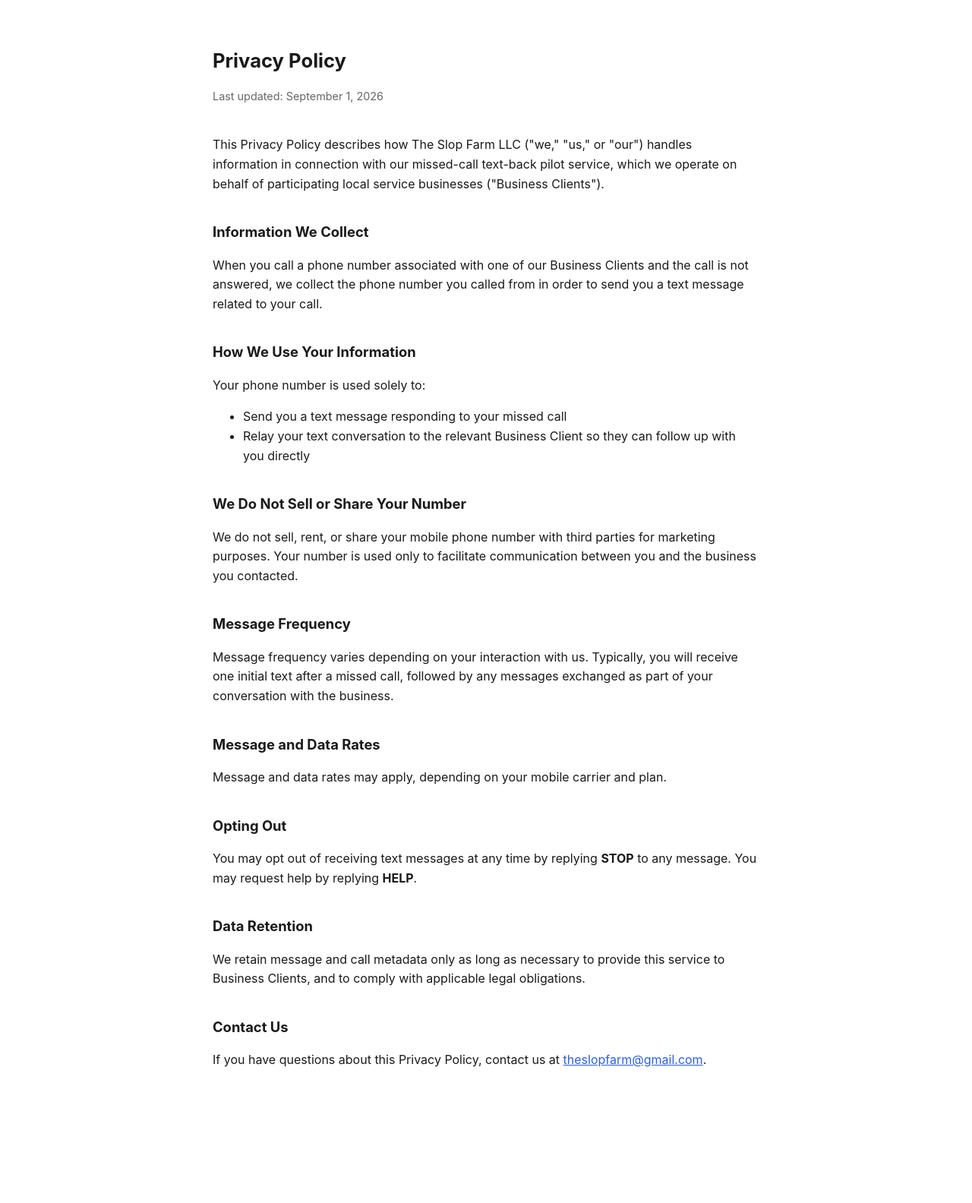
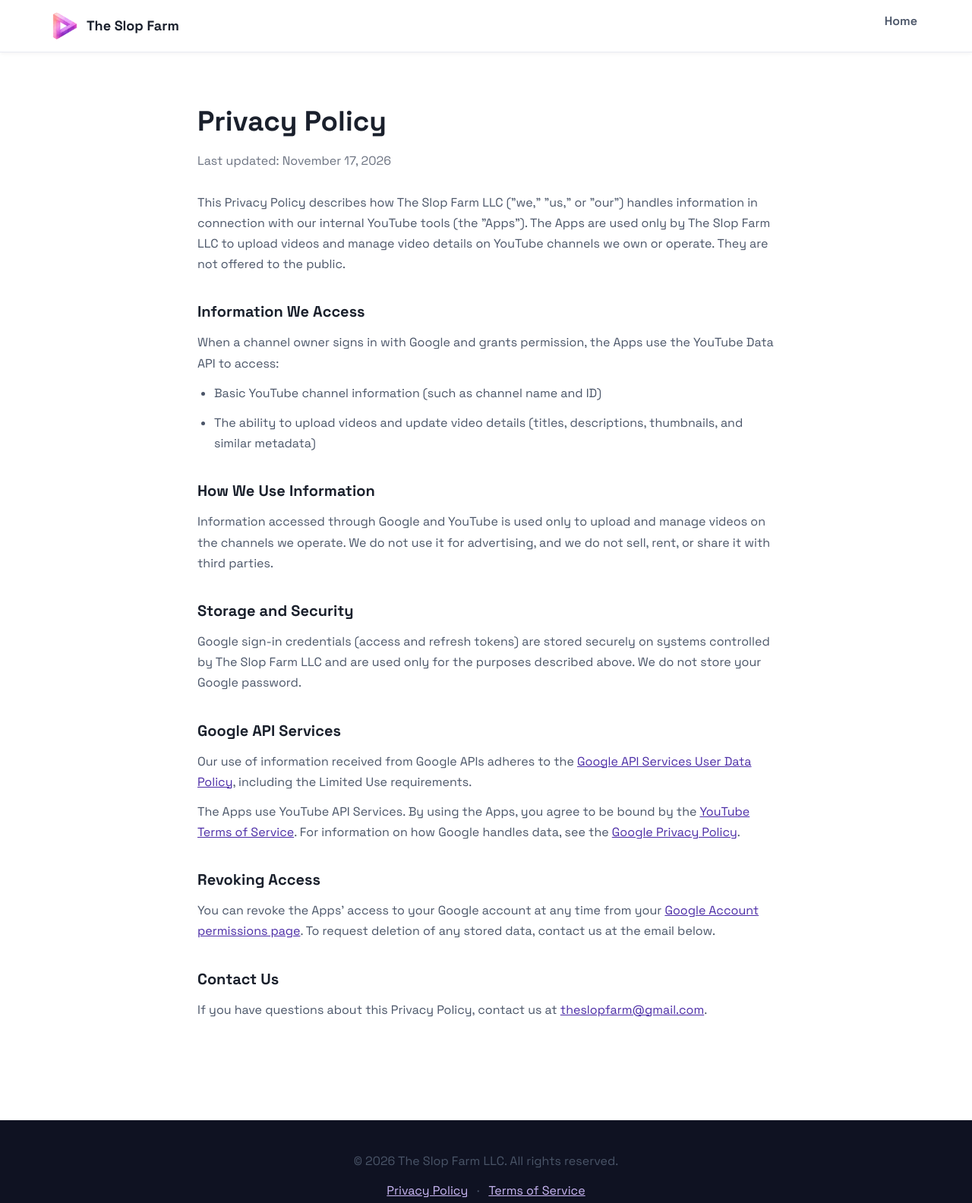
Before and after one commit to 3lmosfire/slop-farm-site, a plain HTML site: page privacy.html in a window 1280 px wide. Shown: the whole page at 76% size. Before the commit the page ends 1469 px from the top, so only its background shows below. Drawn offline with Linux system fonts and the light colour scheme.

Commit message:
Revise privacy policy and add navigation
Updated the privacy policy to reflect changes in services and added a navigation bar.

```diff
--- a/privacy.html
+++ b/privacy.html
@@ -1,58 +1,79 @@
 <!DOCTYPE html>
 <html lang="en">
 <head>
-<meta charset="UTF-8">
-<meta name="viewport" content="width=device-width, initial-scale=1.0">
-<title>Privacy Policy — The Slop Farm LLC</title>
+  <meta charset="UTF-8" />
+  <meta name="viewport" content="width=device-width, initial-scale=1" />
+  <title>Privacy Policy – The Slop Farm</title>
+  <link rel="icon" href="/favicon.ico">
+  <meta name="theme-color" content="#7A2CD6">
+  <link href="https://fonts.googleapis.com/css2?family=Space+Grotesk:wght@400;600;700&display=swap" rel="stylesheet">
   <style>
-  body {
-    font-family: -apple-system, BlinkMacSystemFont, "Segoe UI", Roboto, Helvetica, Arial, sans-serif;
-    max-width: 720px;
-    margin: 60px auto;
-    padding: 0 20px;
-    line-height: 1.6;
-    color: #1a1a1a;
-  }
-  h1 { font-size: 1.6em; margin-bottom: 4px; }
-  .updated { color: #666; font-size: 0.9em; margin-bottom: 40px; }
-  h2 { font-size: 1.15em; margin-top: 36px; }
-  a { color: #2b5fd9; }
+    *{margin:0;padding:0;box-sizing:border-box}
+    body{font-family:"Space Grotesk",sans-serif;background:#fff;color:#1a202c;line-height:1.7}
+    nav{background:#fff;border-bottom:1px solid #e8eaf2;padding:12px 0;box-shadow:0 1px 6px rgba(16,20,40,.06)}
+    .nav-container{max-width:1200px;margin:0 auto;padding:0 20px;display:flex;align-items:center;gap:16px}
+    .brand{display:flex;align-items:center;gap:10px;text-decoration:none;color:#1a202c;font-weight:700;font-size:1.125rem}
+    .brand img{width:44px;height:44px;display:block}
+    .nav-links{display:flex;gap:1.25rem;list-style:none;margin-left:auto}
+    .nav-links a{color:#4a5568;text-decoration:none;font-weight:600;padding:8px 12px;border-radius:10px}
+    .nav-links a:hover{background:#F5EEFF;color:#2d3748}
+    main{max-width:800px;margin:0 auto;padding:60px 20px}
+    h1{font-size:2.3rem;margin-bottom:6px}
+    .updated{color:#6b7280;margin-bottom:28px}
+    h2{font-size:1.25rem;margin:32px 0 10px}
+    p,li{color:#4a5568;margin-bottom:12px}
+    ul{padding-left:22px}
+    a{color:#4b2ca6}
+    footer{background:#0f1222;color:#fff;text-align:center;padding:40px 0;margin-top:60px}
+    footer a{color:#cbb8f5;margin:0 8px}
   </style>
 </head>
 <body>
+  <nav>
+    <div class="nav-container">
+      <a href="/" class="brand">
+        <img src="/assets/logo.png" alt="The Slop Farm logo" />
+        <span>The Slop Farm</span>
+      </a>
+      <ul class="nav-links">
+        <li><a href="/">Home</a></li>
+      </ul>
+    </div>
+  </nav>
 
+  <main>
     <h1>Privacy Policy</h1>
-<p class="updated">Last updated: September 1, 2026</p>
+    <p class="updated">Last updated: November 17, 2026</p>
 
-<p>This Privacy Policy describes how The Slop Farm LLC ("we," "us," or "our") handles information in connection with our missed-call text-back pilot service, which we operate on behalf of participating local service businesses ("Business Clients").</p>
+    <p>This Privacy Policy describes how The Slop Farm LLC ("we," "us," or "our") handles information in connection with our internal YouTube tools (the "Apps"). The Apps are used only by The Slop Farm LLC to upload videos and manage video details on YouTube channels we own or operate. They are not offered to the public.</p>
 
-<h2>Information We Collect</h2>
-<p>When you call a phone number associated with one of our Business Clients and the call is not answered, we collect the phone number you called from in order to send you a text message related to your call.</p>
-
-<h2>How We Use Your Information</h2>
-<p>Your phone number is used solely to:</p>
+    <h2>Information We Access</h2>
+    <p>When a channel owner signs in with Google and grants permission, the Apps use the YouTube Data API to access:</p>
     <ul>
-  <li>Send you a text message responding to your missed call</li>
-  <li>Relay your text conversation to the relevant Business Client so they can follow up with you directly</li>
+      <li>Basic YouTube channel information (such as channel name and ID)</li>
+      <li>The ability to upload videos and update video details (titles, descriptions, thumbnails, and similar metadata)</li>
     </ul>
 
-<h2>We Do Not Sell or Share Your Number</h2>
-<p>We do not sell, rent, or share your mobile phone number with third parties for marketing purposes. Your number is used only to facilitate communication between you and the business you contacted.</p>
+    <h2>How We Use Information</h2>
+    <p>Information accessed through Google and YouTube is used only to upload and manage videos on the channels we operate. We do not use it for advertising, and we do not sell, rent, or share it with third parties.</p>
 
-<h2>Message Frequency</h2>
-<p>Message frequency varies depending on your interaction with us. Typically, you will receive one initial text after a missed call, followed by any messages exchanged as part of your conversation with the business.</p>
+    <h2>Storage and Security</h2>
+    <p>Google sign-in credentials (access and refresh tokens) are stored securely on systems controlled by The Slop Farm LLC and are used only for the purposes described above. We do not store your Google password.</p>
 
-<h2>Message and Data Rates</h2>
-<p>Message and data rates may apply, depending on your mobile carrier and plan.</p>
+    <h2>Google API Services</h2>
+    <p>Our use of information received from Google APIs adheres to the <a href="https://developers.google.com/terms/api-services-user-data-policy">Google API Services User Data Policy</a>, including the Limited Use requirements.</p>
+    <p>The Apps use YouTube API Services. By using the Apps, you agree to be bound by the <a href="https://www.youtube.com/t/terms">YouTube Terms of Service</a>. For information on how Google handles data, see the <a href="https://policies.google.com/privacy">Google Privacy Policy</a>.</p>
 
-<h2>Opting Out</h2>
-<p>You may opt out of receiving text messages at any time by replying <strong>STOP</strong> to any message. You may request help by replying <strong>HELP</strong>.</p>
-
-<h2>Data Retention</h2>
-<p>We retain message and call metadata only as long as necessary to provide this service to Business Clients, and to comply with applicable legal obligations.</p>
+    <h2>Revoking Access</h2>
+    <p>You can revoke the Apps' access to your Google account at any time from your <a href="https://myaccount.google.com/permissions">Google Account permissions page</a>. To request deletion of any stored data, contact us at the email below.</p>
 
     <h2>Contact Us</h2>
     <p>If you have questions about this Privacy Policy, contact us at <a href="mailto:theslopfarm@gmail.com">theslopfarm@gmail.com</a>.</p>
+  </main>
 
+  <footer>
+    <p>&copy; 2026 The Slop Farm LLC. All rights reserved.</p>
+    <p><a href="/privacy.html">Privacy Policy</a> · <a href="/terms.html">Terms of Service</a></p>
+  </footer>
 </body>
 </html>
```
Lines whose indentation alone changed are shown as unchanged.
